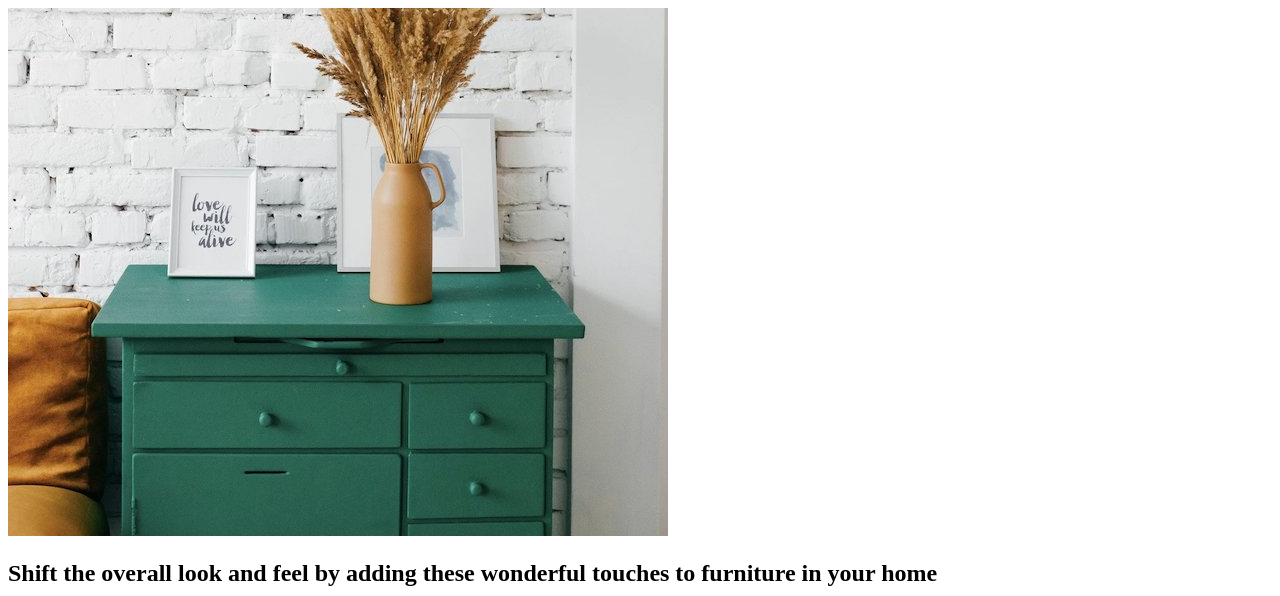
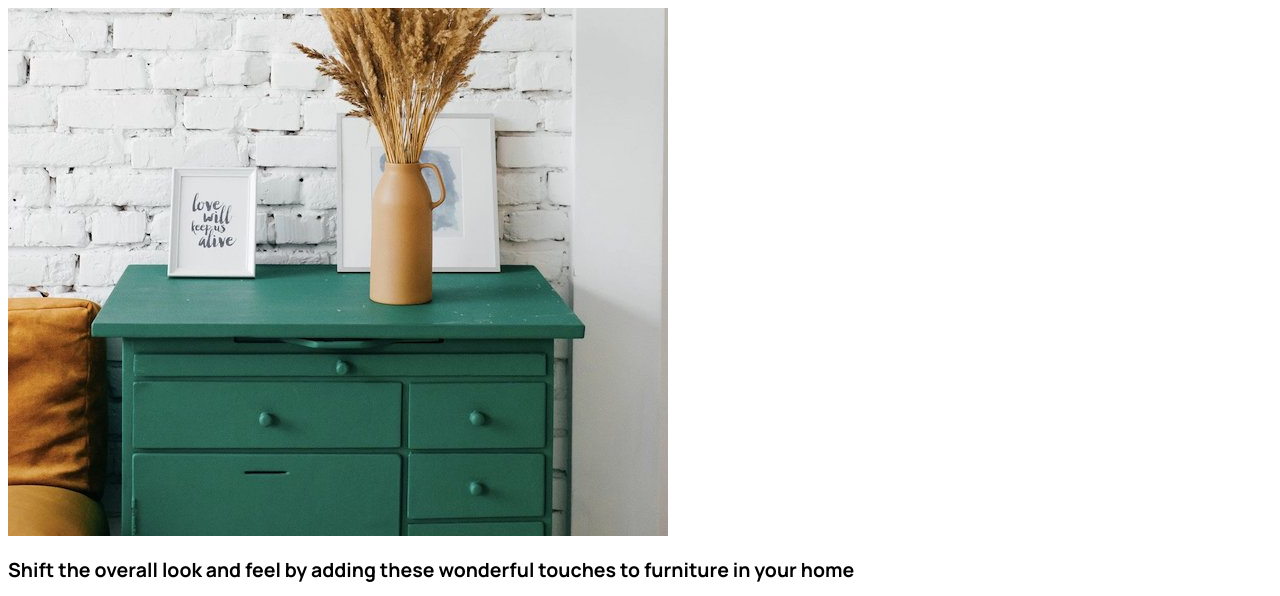
Before and after one commit to MatiasBastarrica/article-preview-component, a plain HTML site: page index.html in a window 1280 px wide. Shown: the top 596 px of the page. Drawn offline with Linux system fonts and the light colour scheme.

Commit message:
Link to Google Fonts and Add Custom Properties

```diff
--- a/index.html
+++ b/index.html
@@ -10,6 +10,12 @@
       type="image/png"
       sizes="32x32"
       href="./images/favicon-32x32.png"
+    />
+    <link rel="preconnect" href="https://fonts.googleapis.com" />
+    <link rel="preconnect" href="https://fonts.gstatic.com" crossorigin />
+    <link
+      href="https://fonts.googleapis.com/css2?family=Manrope:wght@200..800&display=swap"
+      rel="stylesheet"
     />
     <link rel="stylesheet" href="styles.css" />
     <title>Frontend Mentor | Article preview component</title>
--- a/styles.css
+++ b/styles.css
@@ -0,0 +1,18 @@
+/* ### CUSTOM PROPERTIES ### */
+
+:root {
+  --very-dark-grayish-blue: hsl(217, 19%, 35%);
+  --desaturated-dark-blue: hsl(214, 17%, 51%);
+  --grayish-blue: hsl(212, 23%, 69%);
+  --light-grayish-blue: hsl(210, 46%, 95%);
+
+  /* # typography # */
+  --ff-manrope: "Manrope", sans-serif;
+  --fw-500: 500;
+  --fw-700: 700;
+}
+
+body {
+  font-family: var(--ff-manrope);
+  font-size: 0.813rem;
+}
```
